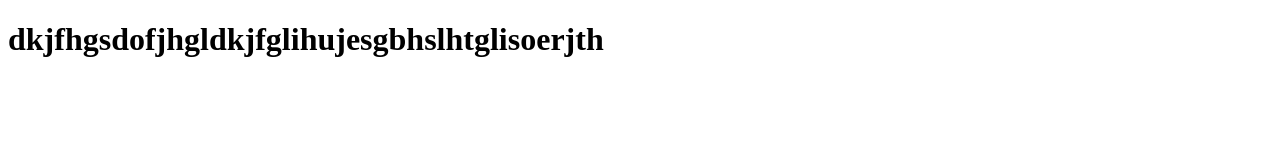
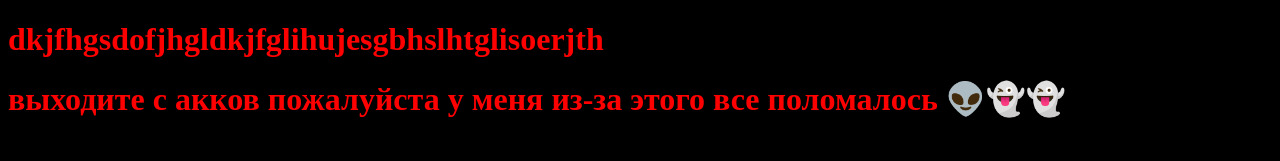
Before and after one commit to loemkrutoi/aaa-zonbi, a plain HTML site: page index.html in a window 1280 px wide. Drawn offline with Linux system fonts and the light colour scheme.

Commit message:
changed colors

```diff
--- a/index.html
+++ b/index.html
@@ -4,8 +4,10 @@
     <meta charset="UTF-8">
     <meta name="viewport" content="width=device-width, initial-scale=1.0">
     <title>Document</title>
+    <link rel="stylesheet" href="style.css">
 </head>
 <body>
     <h1>dkjfhgsdofjhgldkjfglihujesgbhslhtglisoerjth</h1>
+    <h1>выходите с акков пожалуйста у меня из-за этого все поломалось 👽👻👻</h1>
 </body>
-</html>
+</html>git
--- /dev/null
+++ b/style.css
@@ -0,0 +1,6 @@
+body{
+    background-color: rgb(0, 0, 0);
+}
+h1{
+    color: red;
+}
```
